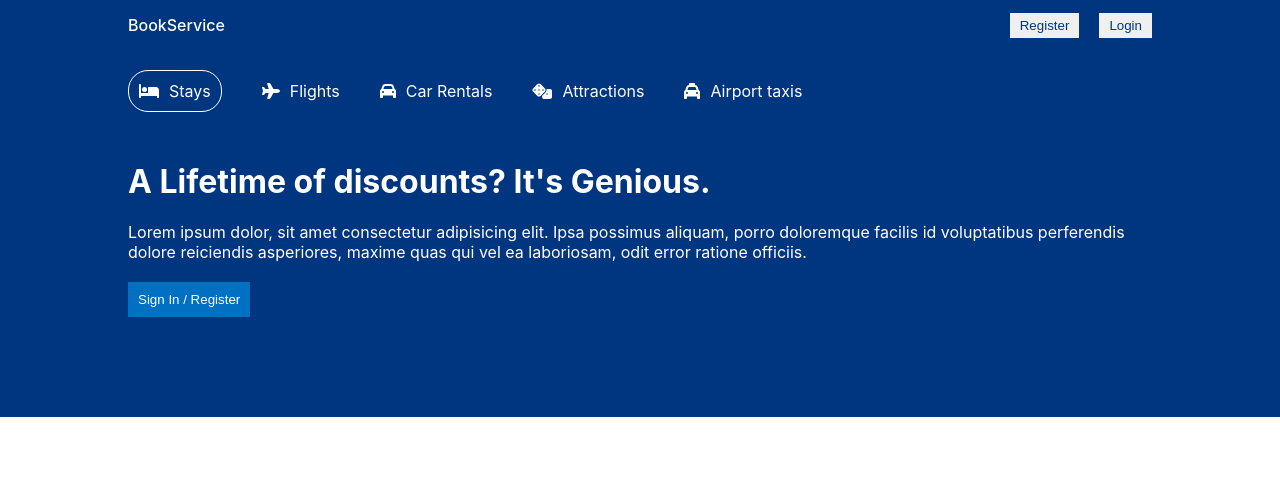
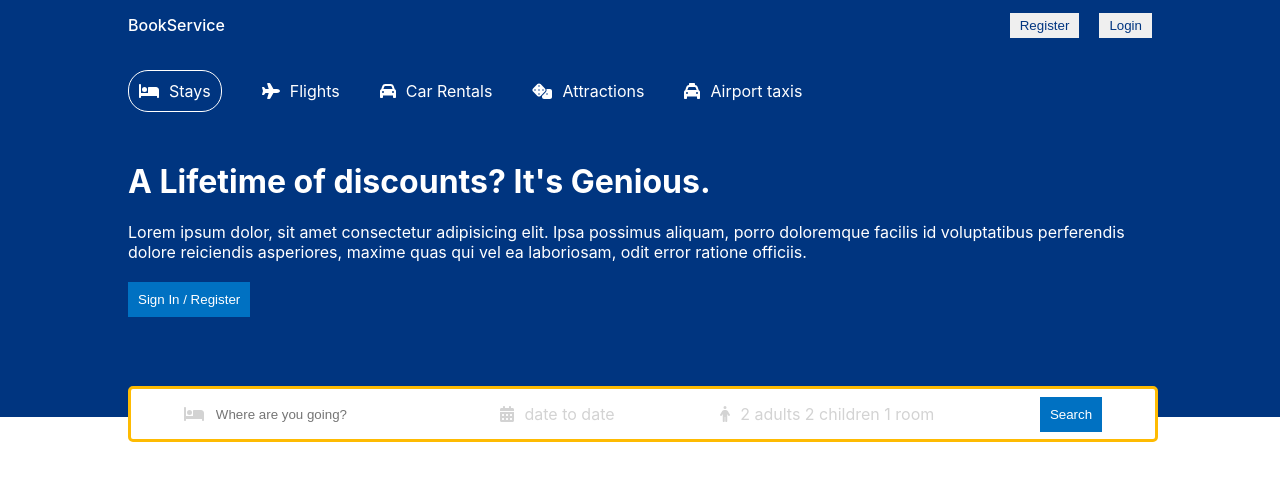
Before and after one commit to sergey87chuvasov/Booking-Reservation-App, a React (Create React App) app: page / in a window 1280 px wide. Shown: the top 480 px of the page. Built offline with nearby package versions, Linux system fonts and the light colour scheme; the HTML template or start-up script is replaced by a standard one.

Commit message:
added static search panel

```diff
--- a/src/components/header/Header.css
+++ b/src/components/header/Header.css
@@ -3,6 +3,7 @@
   color: white;
   display: flex;
   justify-content: center;
+  position: relative;
 }
 
 .headerContainer {
@@ -41,3 +42,38 @@
   padding: 10px;
   cursor: pointer;
 }
+
+.headerSearch {
+  height: 30px;
+  background-color: white;
+  border: 3px solid #febb02;
+  display: flex;
+  align-items: center;
+  justify-content: space-around;
+  padding: 10px 0px;
+  border-radius: 5px;
+  position: absolute;
+  bottom: -25px;
+  width: 100%;
+  max-width: 1024px;
+}
+
+.headerIcon {
+  color: lightgray;
+}
+
+.headerSearchItem {
+  display: flex;
+  align-items: center;
+  gap: 10px;
+}
+
+.headerSearchInput {
+  border: none;
+  outline: none;
+}
+
+.headerSearchText {
+  color: lightgray;
+  cursor: pointer;
+}
--- a/src/components/header/Header.jsx
+++ b/src/components/header/Header.jsx
@@ -6,6 +6,8 @@
   faCar,
   faTaxi,
   faDice,
+  faCalendarDays,
+  faPerson,
 } from '@fortawesome/free-solid-svg-icons';
 import './Header.css';
 
@@ -43,6 +45,27 @@
           error ratione officiis.
         </p>
         <button className='headerBtn'>Sign In / Register</button>
+        <div className='headerSearch'>
+          <div className='headerSearchItem'>
+            <FontAwesomeIcon icon={faBed} className='headerIcon' />
+            <input
+              type='text'
+              placeholder='Where are you going?'
+              className='headerSearchInput'
+            />
+          </div>
+          <div className='headerSearchItem'>
+            <FontAwesomeIcon icon={faCalendarDays} className='headerIcon' />
+            <span className='headerSearchText'>date to date</span>
+          </div>
+          <div className='headerSearchItem'>
+            <FontAwesomeIcon icon={faPerson} className='headerIcon' />
+            <span className='headerSearchText'>2 adults 2 children 1 room</span>
+          </div>
+          <div className='headerSearchItem'>
+            <button className='headerBtn'>Search</button>
+          </div>
+        </div>
       </div>
     </div>
   );
```
